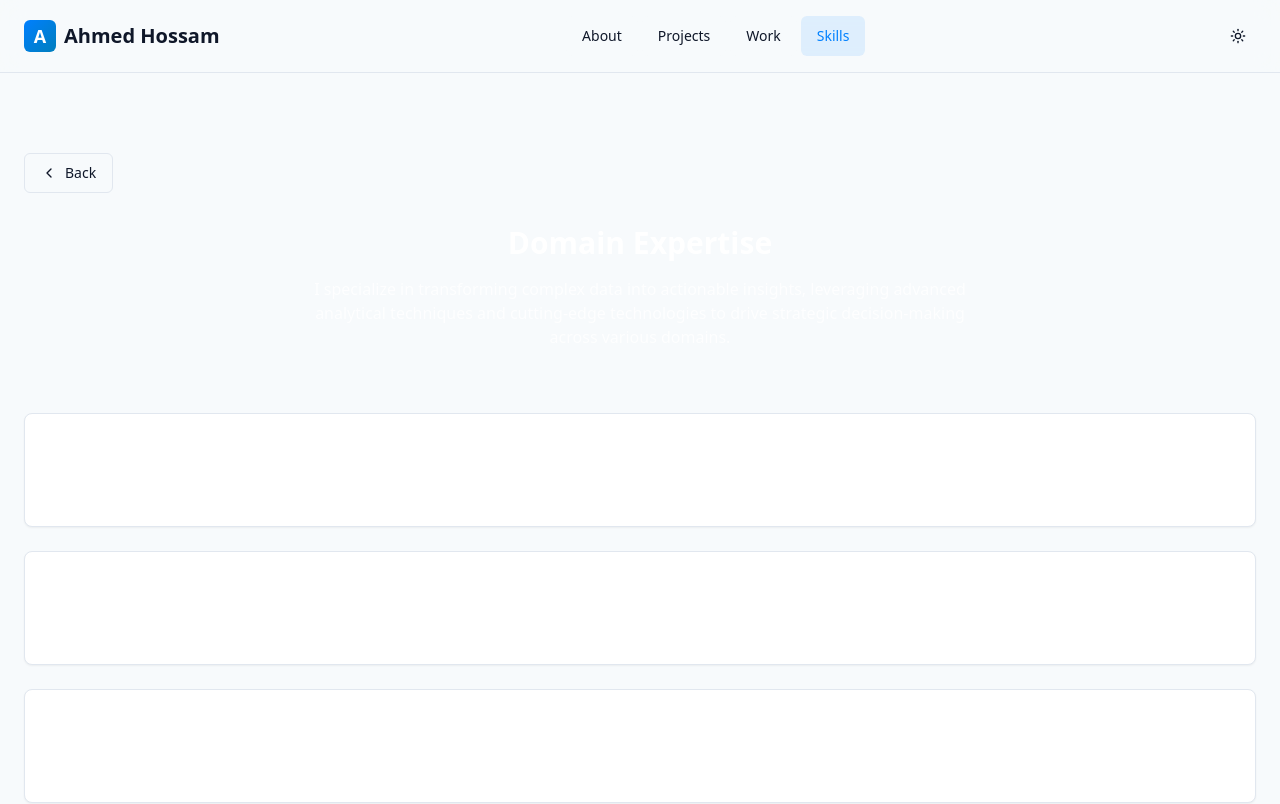
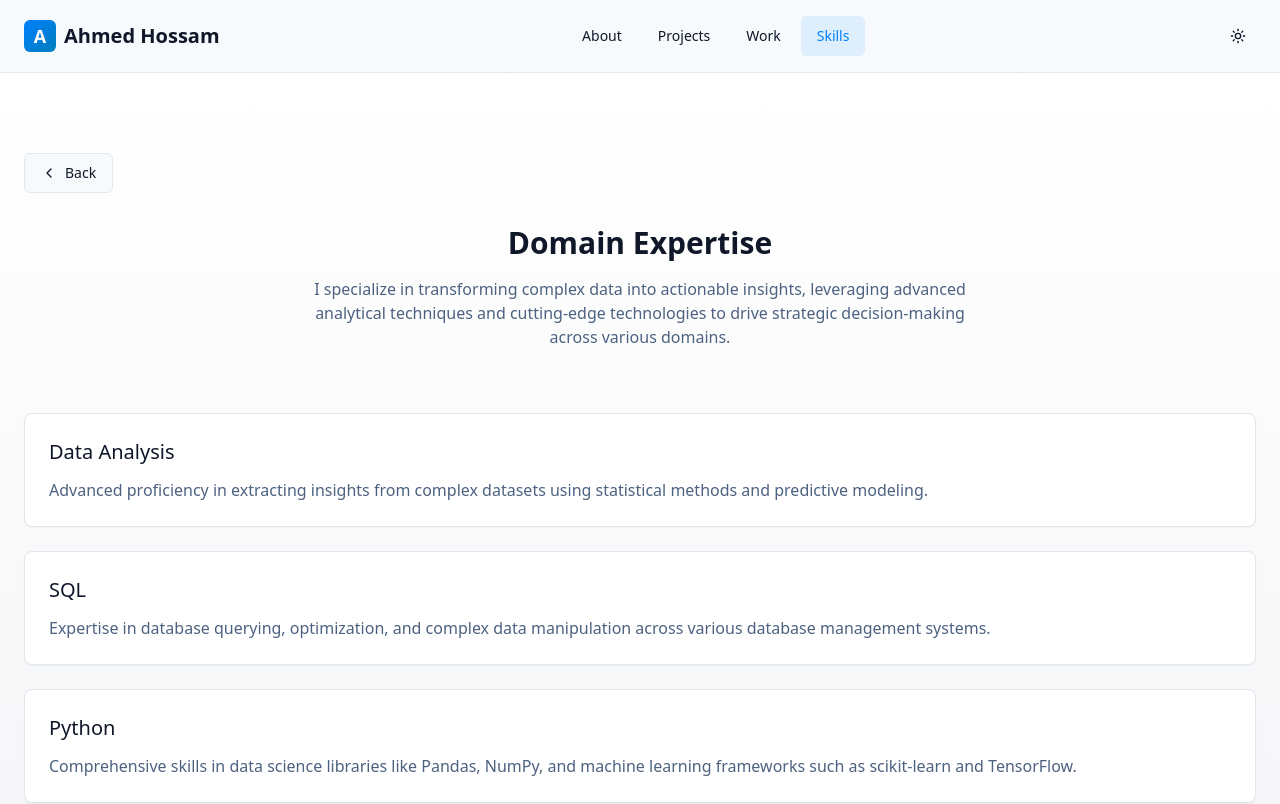
Before and after one commit to Ahmed-Hossam-RT/insight-canvas-showcase, a React (Vite) app: page /skills in a window 1280 px wide. Shown: the top 804 px of the page. Built offline with nearby package versions, Linux system fonts and the light colour scheme.

Commit message:
Fix: Light mode text visibility and add domain expertise
- Fixed the text visibility issue in light mode.
- Added a section to demonstrate domain expertise in the skills section.

```diff
--- a/src/pages/SkillsPage.tsx
+++ b/src/pages/SkillsPage.tsx
@@ -24,11 +24,11 @@ const SkillsPage = () => {
   return (
     <div className="min-h-screen flex flex-col">
       <Header />
-      <main className="flex-grow py-20 px-4 md:px-6 bg-gradient-to-b from-analyst-darkgrey to-analyst-black">
+      <main className="flex-grow py-20 px-4 md:px-6 bg-gradient-to-b from-white to-gray-100 dark:from-analyst-darkgrey dark:to-analyst-black">
         <div className="max-w-7xl mx-auto">
           <Button
             variant="outline"
-            className="mb-8 flex items-center gap-2"
+            className="mb-8 flex items-center gap-2 text-foreground dark:text-white"
             onClick={handleGoBack}
           >
             <ChevronLeft className="h-4 w-4" />
@@ -36,19 +36,19 @@ const SkillsPage = () => {
           </Button>
 
           <div className="text-center mb-16">
-            <h2 className="text-3xl font-bold mb-4 text-white">Domain Expertise</h2>
-            <p className="text-white/80 max-w-2xl mx-auto">
+            <h2 className="text-3xl font-bold mb-4 text-foreground dark:text-white">Domain Expertise</h2>
+            <p className="text-muted-foreground dark:text-white/80 max-w-2xl mx-auto">
               I specialize in transforming complex data into actionable insights, leveraging advanced analytical techniques and cutting-edge technologies to drive strategic decision-making across various domains.
             </p>
           </div>
 
           <div className="space-y-6">
             {skillsData.map((skill, index) => (
-              <Card key={index} className="bg-gradient-to-br from-analyst-darkgrey to-analyst-black border-analyst-orange/20">
+              <Card key={index} className="border border-border bg-card dark:bg-gradient-to-br dark:from-analyst-darkgrey dark:to-analyst-black dark:border-analyst-blue/20">
                 <CardContent className="pt-6">
                   <div className="space-y-3">
-                    <h3 className="font-medium text-white text-xl">{skill.name}</h3>
-                    <p className="text-white/70">{skill.description}</p>
+                    <h3 className="font-medium text-foreground text-xl dark:text-white">{skill.name}</h3>
+                    <p className="text-muted-foreground dark:text-white/70">{skill.description}</p>
                   </div>
                 </CardContent>
               </Card>
--- a/tailwind.config.ts
+++ b/tailwind.config.ts
@@ -1,4 +1,3 @@
-
 import type { Config } from "tailwindcss";
 
 export default {
@@ -60,6 +59,8 @@ export default {
           navy: '#0A2463',       // Deep Navy
           grey: '#647C90',       // Professional Grey
           lightgrey: '#E5E5E5',  // Neutral Light Grey
+          darkgrey: '#1E293B',   // Dark background for dark mode
+          black: '#0F172A',      // Very dark background for dark mode
         },
       },
       borderRadius: {
```
